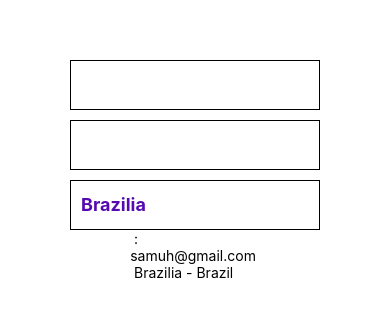
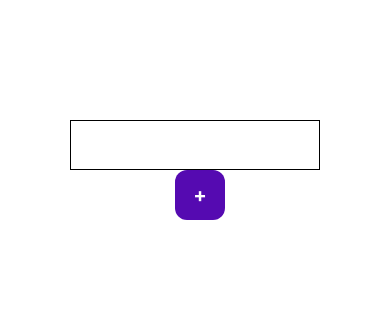
Before and after one commit to samuhmatos/introducaoReactNative, a React Native app: screen / in a window 390 px wide. Shown: the part 257-574 px from the top of the page. Built offline with nearby package versions, Linux system fonts and the light colour scheme.

Commit message:
Fundamentos de React: useEffect - Provocando side effects

```diff
--- a/App.tsx
+++ b/App.tsx
@@ -1,52 +1,57 @@
-import { StyleSheet, Text, View, ViewStyle } from "react-native";
+import {
+  Alert,
+  SafeAreaView,
+  StyleSheet,
+  Text,
+  TouchableOpacity,
+  View,
+  ViewStyle,
+} from "react-native";
 
 import { Button } from "./src/components/Button";
 import { TextInput } from "./src/components/TextInput";
-import { useState } from "react";
+import { useEffect, useState } from "react";
 
 export default function App() {
-  const [formValues, setFormValues] = useState({
-    firstName: "",
-    lastName: "",
-    email: "samuh@gmail.com",
-    address: {
-      country: "Brazil",
-      city: "Brazilia",
-    },
-  });
+  const [text, setText] = useState("");
+  const [list, setList] = useState([]);
 
-  function updateFirst(text: string) {
-    setFormValues({
-      ...formValues,
-      firstName: text,
-    });
+  function addItem() {
+    setList((prev) => [...prev, text]);
   }
 
-  function updateLast(text: string) {
-    setFormValues({
-      ...formValues,
-      lastName: text,
-    });
+  function removeItem(text: string) {
+    setList((prev) => prev.filter((item) => item !== text));
   }
 
-  function updateCity(text: string) {
-    setFormValues({
-      ...formValues,
-      address: {
-        ...formValues.address,
-        city: text,
-      },
-    });
-  }
+  useEffect(() => {
+    console.log(text);
+  }, [text]);
 
   return (
-    <View style={styles.container}>
-      <TextInput value={formValues.firstName} onChangeText={updateFirst} />
-      <TextInput value={formValues.lastName} onChangeText={updateLast} />
-      <TextInput value={formValues.address.city} onChangeText={updateCity} />
+    <SafeAreaView style={{ flex: 1 }}>
+      <View style={styles.container}>
+        <View style={styles.input}></View>
+        <TextInput value={text} onChangeText={setText} />
+        <Button
+          title="+"
+          style={{ width: 50, marginLeft: 10 }}
+          onPress={addItem}
+        />
+      </View>
 
-      <Text>{`${formValues.firstName} ${formValues.lastName}:\n${formValues.email} \n ${formValues.address.city} - ${formValues.address.country}`}</Text>
-    </View>
+      {list.map((item) => (
+        <View key={item} style={styles.item}>
+          <Text style={styles.text}>{item}</Text>
+          <TouchableOpacity
+            style={styles.removeButton}
+            onPress={() => removeItem(item)}
+          >
+            <Text style={styles.textRemove}>x</Text>
+          </TouchableOpacity>
+        </View>
+      ))}
+    </SafeAreaView>
   );
 }
 
@@ -57,4 +62,9 @@ const styles = StyleSheet.create({
     alignItems: "center",
     justifyContent: "center",
   },
+  input: {},
+  text: {},
+  removeButton: {},
+  item: {},
+  textRemove: {},
 });
```
